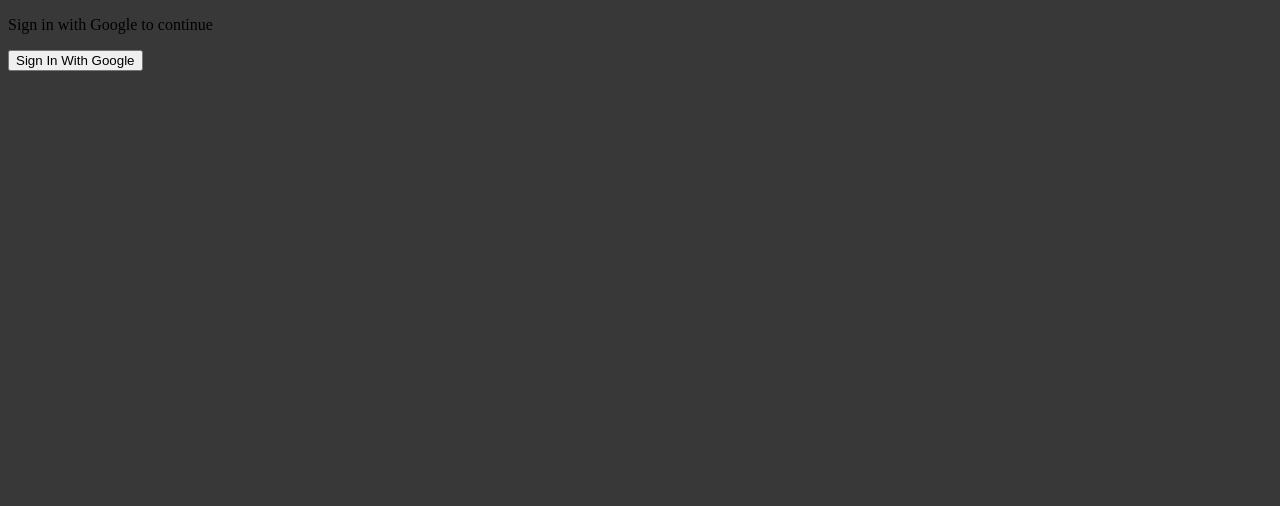
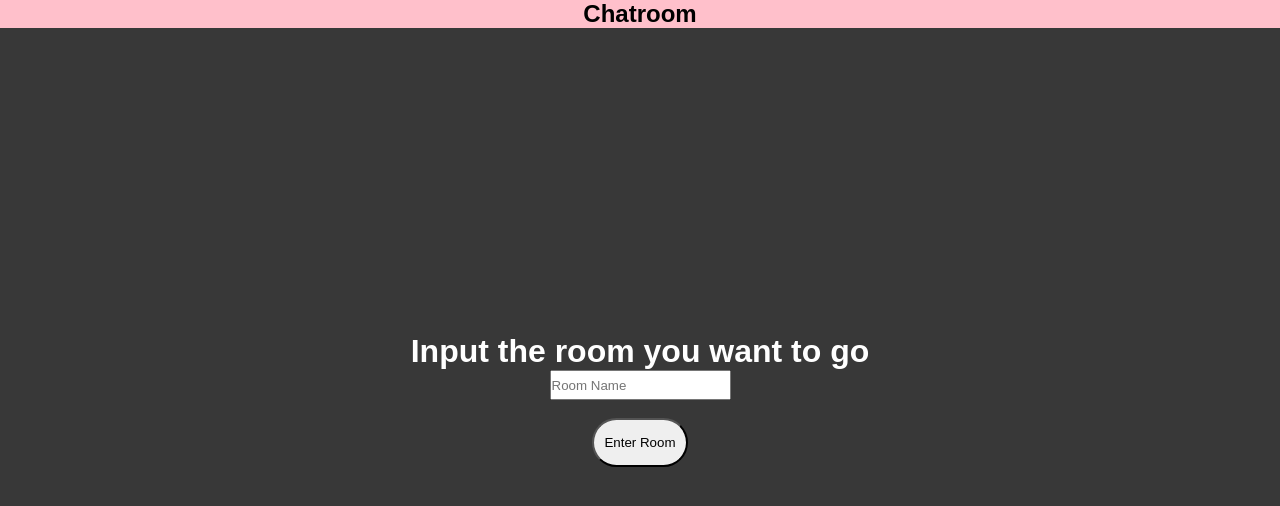
Before and after one commit to Idris0420/Chat, a React (Vite) app: page / in a window 1280 px wide. Shown: the top 506 px of the page. Built offline with nearby package versions, Linux system fonts and the light colour scheme.

Commit message:
Added leave room and designed a little bit

```diff
--- a/package.json
+++ b/package.json
@@ -13,9 +13,15 @@
     "deploy": "gh-pages -d dist"
   },
   "dependencies": {
+    "@fortawesome/fontawesome-svg-core": "^6.6.0",
+    "@fortawesome/free-brands-svg-icons": "^6.6.0",
+    "@fortawesome/free-regular-svg-icons": "^6.6.0",
+    "@fortawesome/free-solid-svg-icons": "^6.6.0",
+    "@fortawesome/react-fontawesome": "^0.2.2",
     "firebase": "^10.14.1",
     "react": "^18.3.1",
     "react-dom": "^18.3.1",
+    "react-icons": "^5.3.0",
     "universal-cookie": "^7.2.1"
   },
   "devDependencies": {
--- a/src/App.jsx
+++ b/src/App.jsx
@@ -2,6 +2,7 @@
 import Auth from "./Auth"
 import Chat from "./Chat";
 import Cookies from "universal-cookie";
+import Header from "./Header";
 
 
 const cookies = new Cookies();
@@ -11,16 +12,19 @@
 
   const inputRoom = useRef(null);
 
-  if(!isAuth){
+  /*if(!isAuth){
     return(
     <>
       <Auth setIsAuth={setIsAuth}/>
     </>
     );
   }
-  return(room ? <div><Chat room={room}/></div> :
-        <div>
-          <input type="text" ref={inputRoom} /><br />
+  */
+  return(room ? <div><Chat room={room} setRoom={setRoom}/></div> :
+        <div className="roomInput">
+          <Header/>
+          <h1>Input the room you want to go</h1>
+          <input type="text" ref={inputRoom} placeholder="Room Name"/><br />
           <button onClick={() => setRoom(inputRoom.current.value)}>Enter Room</button>
         </div>)
 
--- a/src/Auth.jsx
+++ b/src/Auth.jsx
@@ -1,25 +1,34 @@
-import { auth, provider} from "./firebase-config";
+import { auth, provider } from "./firebase-config";
 import { signInWithPopup } from "firebase/auth";
-import Cookies  from "universal-cookie";
+import { FaGoogle } from "react-icons/fa";
+import Header from "./Header";
+import Cookies from "universal-cookie";
 
 const cookies = new Cookies();
-function Auth(props){
-    const {setIsAuth} = props;
-    async function googleSignIn(){
-        try{const result = await signInWithPopup(auth, provider);
-        console.log(result);
-        setIsAuth(true);
-        cookies.set("auth-token", result.user.refreshToken)
-        } catch(err){
+
+function Auth(props) {
+    const { setIsAuth } = props;
+
+    async function googleSignIn() {
+        try {
+            const result = await signInWithPopup(auth, provider);
+            console.log(result);
+            setIsAuth(true);
+            cookies.set("auth-token", result.user.refreshToken);
+        } catch (err) {
             console.log(err);
         }
     }
-    return(
-        <div>
-            <p>Sign in with Google to continue</p>
-            <button onClick={googleSignIn}>Sign In With Google</button>
+
+    return (
+        <div className="authPage">
+            <Header/>
+            <h1>Sign in with Google to continue</h1>
+            <button onClick={googleSignIn}>
+                <FaGoogle />Sign In With Google
+            </button>
         </div>
     );
 }
 
-export default Auth
+export default Auth;
--- a/src/Chat.jsx
+++ b/src/Chat.jsx
@@ -1,16 +1,16 @@
 import { useEffect, useState } from "react";
-import { addDoc, collection, onSnapshot, query, serverTimestamp, where } from "firebase/firestore";
+import { addDoc, collection, onSnapshot, orderBy, query, serverTimestamp, where } from "firebase/firestore";
 import { auth, db } from "./firebase-config"
 
 function Chat(props){
-    const {room} = props;
+    const {room, setRoom} = props;
     const [message, setMessage] = useState("");
     const [messages, setMessages] = useState([]);
     const messageRef = collection(db, "messages");
 
     useEffect(() => {
-        const querryMessages = query(messageRef, where("room", "==", room))
-        onSnapshot(querryMessages, (snapshot) => {
+        const querryMessages = query(messageRef, where("room", "==", room), orderBy("createdAt"))
+        const unsubscribe = onSnapshot(querryMessages, (snapshot) => {
             let messages = [];
             snapshot.forEach((doc) => {
                 messages.push({ ...doc.data(), id: doc.id });
@@ -18,6 +18,8 @@
             })
             setMessages(messages)
         })
+
+        return () => unsubscribe();
     }, [])
 
     async function handleSubmit(e){
@@ -36,12 +38,28 @@
 
 
     return(
-        <div>
-            <div>{messages.map((message, index) => <h1 key={index}>{message.text}</h1>)}</div>
-            <form onSubmit={handleSubmit}>
-                <input value={message} placeholder="Enter your text here" onChange={e => setMessage(e.target.value)}/> <br />
-                <button type="submit">Submit</button>
-            </form>
+        <div className="chatContainer">
+            <div className="chatRoom">
+                <div className="roomTitle">
+                    <h1>Welcome to Room: {room.toUpperCase()}</h1>
+                    <button className="leaveButton" onClick={() => setRoom("")}>⬅</button>
+                </div>
+                <div className="chats">
+                    {messages.map((message) =>
+                    <div key={message.id} className="userAndMessage">
+                        <p>{message.user}</p>
+                        <div className="chatBubble">{message.text}</div>
+                    </div>
+                    )}
+                </div>
+
+                <div className="chatInput">
+                    <form onSubmit={handleSubmit}>
+                        <input value={message} placeholder="Enter your text here" onChange={e => setMessage(e.target.value)}/> <br />
+                        <button type="submit">Submit</button>
+                    </form>
+                </div>
+            </div>
         </div>
     )
 }
--- /dev/null
+++ b/src/Header.jsx
@@ -0,0 +1,8 @@
+
+function Header(){
+    return(
+        <nav className="navBar"><h2>Chatroom</h2></nav>
+    );
+}
+
+export default Header
--- a/src/index.css
+++ b/src/index.css
@@ -1,3 +1,145 @@
+*{
+  font-family: Arial, Helvetica, sans-serif;
+  margin: 0;
+  padding: 0;
+  box-sizing: border-box;
+}
+
 html, body{
   background-color: rgb(56, 56, 56);
 }
+
+.navBar{
+  background-color: pink;
+  position: absolute;
+  top: 0;
+  width: 100vw;
+  display: flex;
+  justify-content: center;
+  align-items: center;
+}
+
+.authPage{
+  display: flex;
+  justify-content: center;
+  align-items: center;
+  flex-direction: column;
+  height: 80vh;
+}
+
+.authPage h1{
+  font-size: 25px;
+}
+
+button {
+  padding: 15px 10px;
+  display: flex;
+  justify-content: center;
+  align-items: center;
+  flex-direction: row;
+  border-radius: 30px;
+}
+
+input{
+  height: 30px;
+}
+
+.authPage button svg {
+  margin-right: 5px; /* Adjust this value to control the spacing */
+  font-size: 20px;
+
+}
+
+.authPage h1{
+  text-align: center;
+  color: white;
+}
+
+h1{
+  color: white;
+}
+
+.chatContainer{
+  padding: 20px 30px;
+}
+
+
+.leaveButton {
+  position: absolute;
+  right: 10px; /* Slight adjustment from the right edge */
+  top: 45%;    /* Vertically centers the button */
+  transform: translateY(-50%); /* Center the button vertically */
+  z-index: 1;  /* Ensure it is above other content if necessary */
+  background-color: rgba(0, 0, 0, 0);
+  border: none;
+  font-size: 30px;
+}
+
+.roomInput{
+  height: 100vh;
+  display: flex;
+  justify-content: center;
+  align-items: center;
+  flex-direction: column;
+  text-align: center;
+}
+
+.chatRoom{
+  height: 80vh;
+  justify-content: center;
+  align-items: center;
+  display: flex;
+  flex-direction: column;
+  border: 2px solid pink;
+
+}
+
+.chats{
+  width: 100%;
+  text-align: left;
+  overflow-y: scroll;
+  scrollbar-width: none;
+  background-color: rgb(252, 216, 216);
+}
+
+.userAndMessage{
+  margin-bottom: 20px;
+}
+
+.chatBubble{
+  background-color: rgb(186, 186, 244);
+  padding: 8px;
+  border-radius: 40px;
+  margin: 1px;
+  display: inline-block;
+
+}
+
+.chatInput {
+  background-color: pink;
+  width: 100%;
+  margin-top: auto;
+  padding: 20px;
+}
+
+.chatInput form{
+  display: flex;
+  justify-content: center;
+  align-items: center;
+  text-align: center;
+}
+
+.chatInput form input{
+  margin-right: 20px;
+}
+
+.roomTitle {
+  background-color: pink;
+  position: relative; /* Required for absolute child positioning */
+  width: 100%;
+  text-align: center; /* For centering text inside */
+  display: flex;
+  justify-content: center;
+
+  height: 80px;
+}
```
Also changed, not shown: src/assets/quit.webp (added), 1 other file (tests, documents, lock files or other folders).
